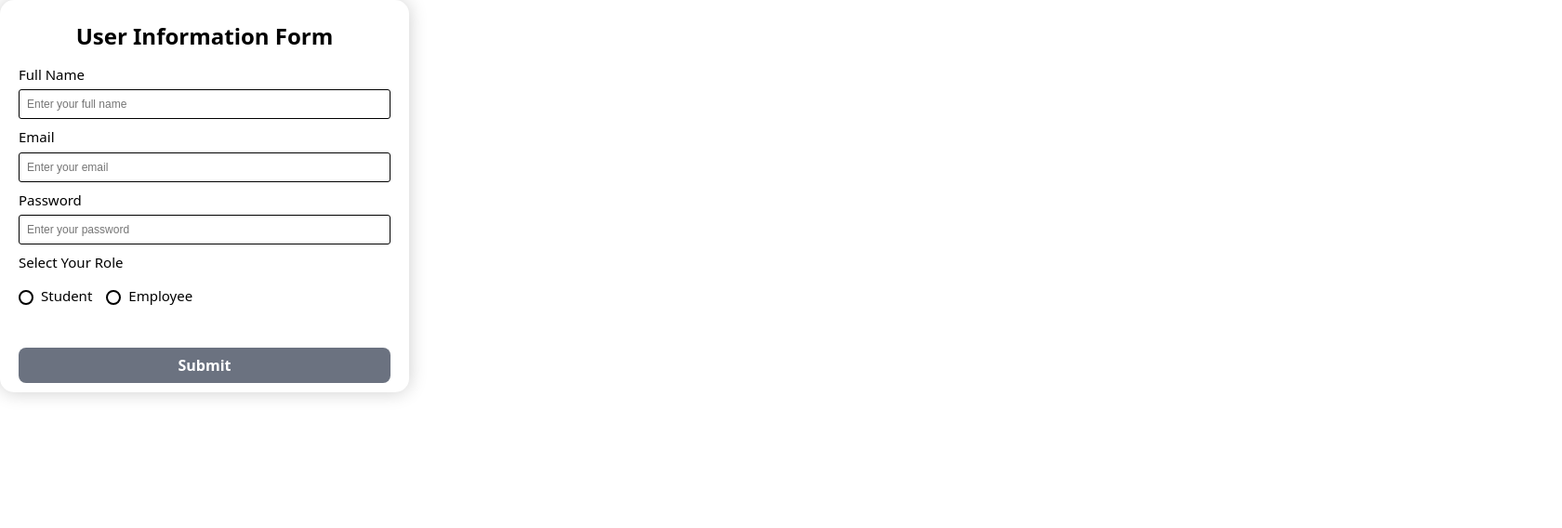
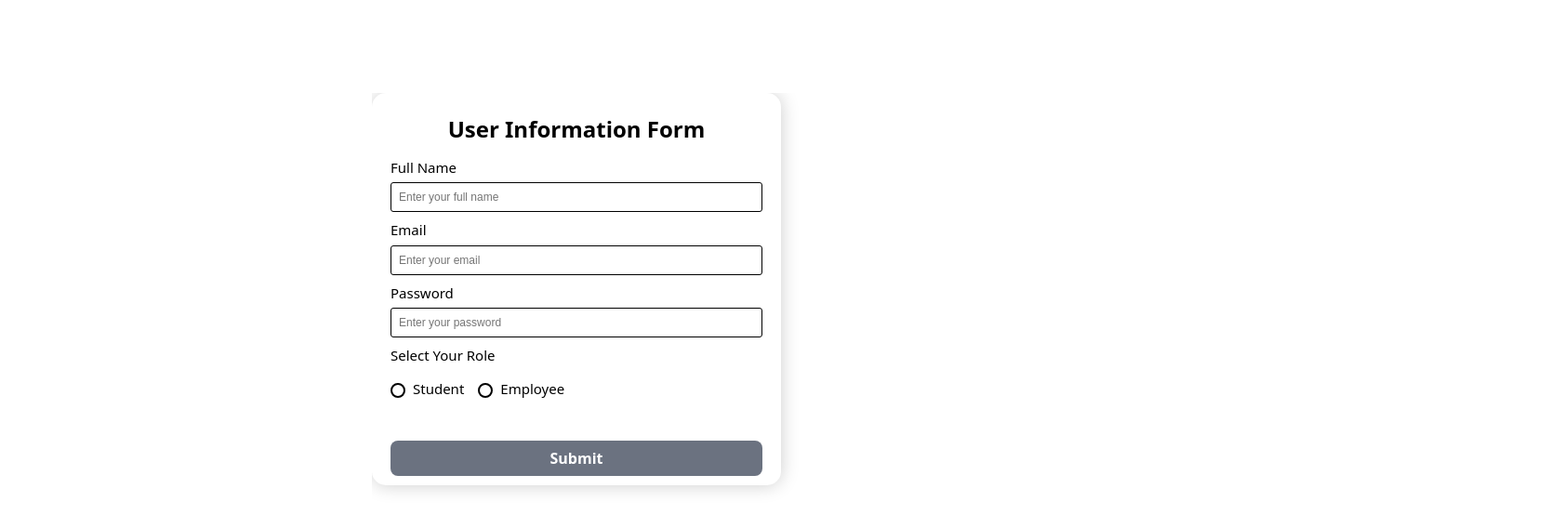
Before and after one commit to kaveenskn/InternQuest-web-Group2, a React (Vite) app: page / in a window 1280 px wide. Shown: the top 568 px of the page at 93% size, 1680 px wide, since content can reach past the window. Built offline with nearby package versions, Linux system fonts and the light colour scheme.

Commit message:
CSS Update

```diff
--- a/src/styles/form1.css
+++ b/src/styles/form1.css
@@ -1,6 +1,6 @@
 body {
   background-color: white;
-  margin: 0;
+  margin: 100px 400px;
   height: 100vh;
   display: flex;
   justify-content: center;
```
